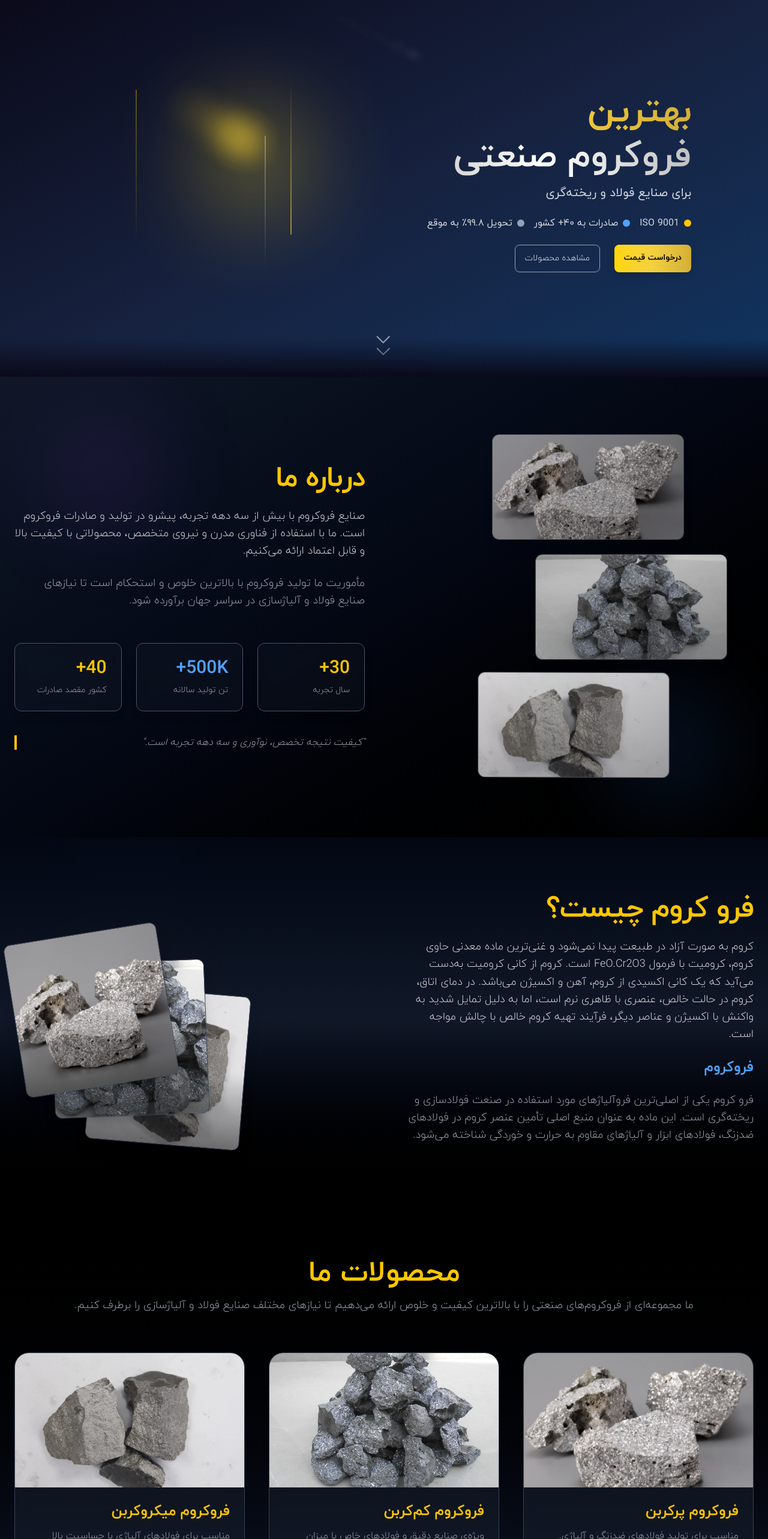
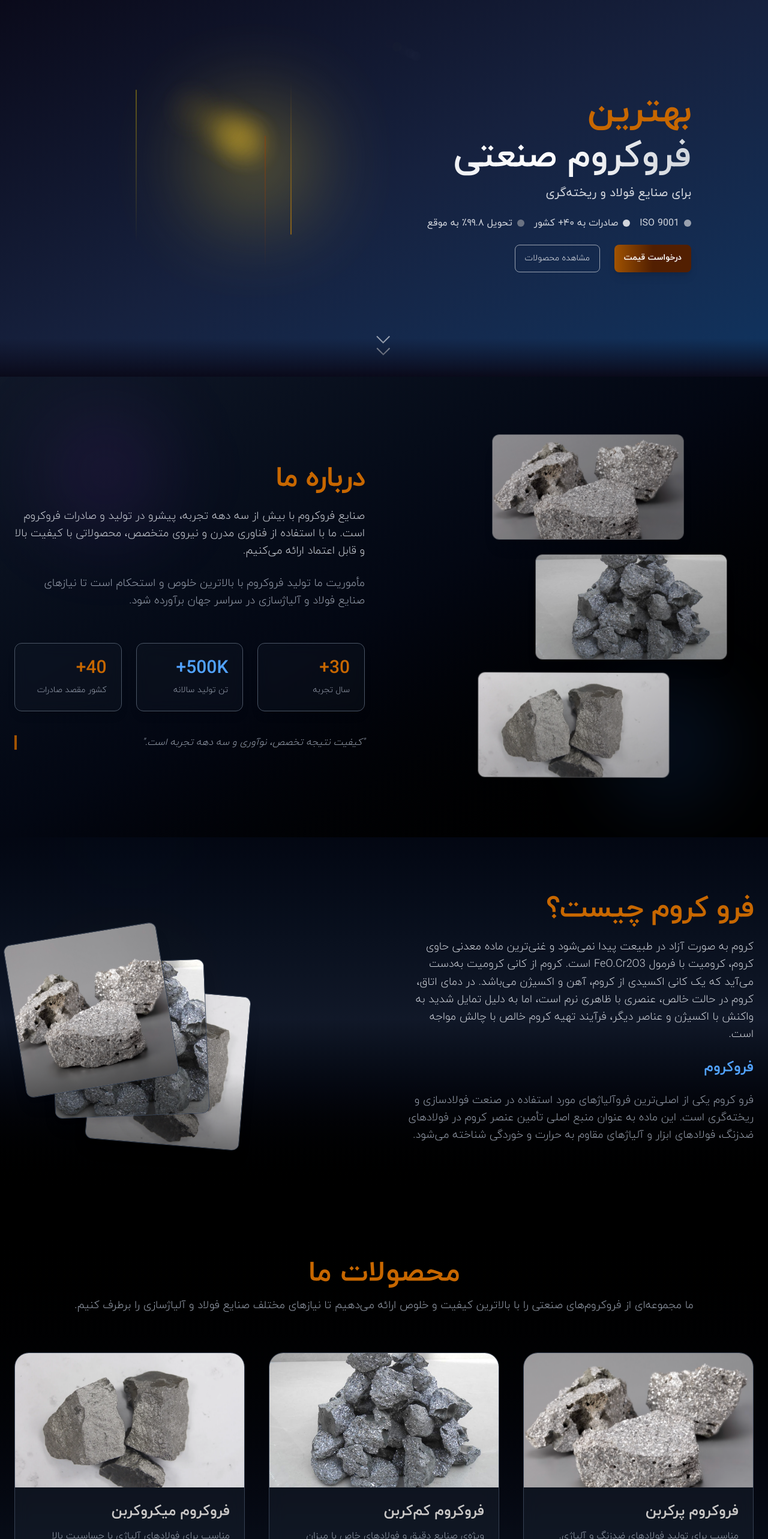
Before and after one commit to EmadARN/ferrocrome-landing, a Next.js app: page / in a window 1280 px wide. Shown: the part 140-2706 px from the top of the page at 60% size. Built offline with nearby package versions, Linux system fonts and the light colour scheme.

Commit message:
change:titles text-color

```diff
--- a/src/app/(sections)/About.jsx
+++ b/src/app/(sections)/About.jsx
@@ -4,14 +4,14 @@ import Image from "next/image";
 
 export default function About() {
   const stats = [
-    { value: "30+", label: "سال تجربه", color: "text-yellow-400" },
+    { value: "30+", label: "سال تجربه", color: "text-[#c76700]" },
     { value: "500K+", label: "تن تولید سالانه", color: "text-blue-400" },
-    { value: "40+", label: "کشور مقصد صادرات", color: "text-yellow-400" },
+    { value: "40+", label: "کشور مقصد صادرات", color: "text-[#c76700]" },
   ];
 
   const images = [
     "/images/high-carbon-ferrochrome.webp",
-    "/images/low-carbon-ferrochrome.jpg", // وسطی
+    "/images/low-carbon-ferrochrome.jpg",
     "/images/micro-carbon-ferrochrome.webp",
   ];
 
@@ -96,7 +96,7 @@ export default function About() {
             viewport={{ once: true }}
             className="space-y-6 order-1 lg:order-2"
           >
-            <h2 className="text-4xl md:text-5xl font-extrabold text-yellow-400 tracking-tight">
+            <h2 className="text-4xl md:text-5xl font-extrabold text-[#c76700] tracking-tight">
               درباره ما
             </h2>
 
@@ -132,7 +132,7 @@ export default function About() {
               initial={{ opacity: 0 }}
               whileInView={{ opacity: 1 }}
               transition={{ delay: 0.6 }}
-              className="mt-10 border-l-4 border-yellow-400 pl-5 italic text-gray-400"
+              className="mt-10 border-l-4 border-[#a15300] pl-5 italic text-gray-400"
             >
               "کیفیت نتیجه تخصص، نوآوری و سه دهه تجربه است."
             </motion.div>
--- a/src/app/(sections)/Contact.jsx
+++ b/src/app/(sections)/Contact.jsx
@@ -9,9 +9,8 @@ export default function Contact() {
         <motion.h2
           initial={{ opacity: 0, y: 20 }}
           whileInView={{ opacity: 1, y: 0 }}
-
           transition={{ duration: 0.6 }}
-          className="text-4xl md:text-5xl font-bold text-yellow-400 mb-4"
+          className="text-4xl md:text-5xl font-bold text-[#c76700] mb-4"
         >
           همکاری با ما را آغاز کنید
         </motion.h2>
--- a/src/app/(sections)/Footer.jsx
+++ b/src/app/(sections)/Footer.jsx
@@ -18,10 +18,10 @@ export default function Footer() {
 
   return (
     <footer className="bg-gradient-to-tr from-black via-gray-900 to-gray-800 text-gray-400 border-t border-gray-700 pt-16">
-      <div className="container mx-auto px-6 grid md:grid-cols-3 gap-12">
+      <div className="container mx-auto px-6 md:px-12 grid md:grid-cols-3 gap-12">
         {/* برند و توضیحات */}
-        <div>
-          <h3 className="text-3xl font-bold text-yellow-400 mb-4">
+        <div className="flex flex-col items-start">
+          <h3 className="text-3xl font-bold text-[#c76700] mb-4">
             FerroCorp Industries
           </h3>
           <p className="mb-6 text-sm">
@@ -36,7 +36,7 @@ export default function Footer() {
                 className={`w-12 h-12 ${item.bg} rounded-md flex items-center justify-center text-white shadow-lg`}
                 whileHover={{
                   scale: 1.2,
-                  rotate: 1,
+                  rotate: 5,
                   boxShadow: "0px 0px 15px rgba(255,255,0,0.7)",
                 }}
                 whileTap={{ scale: 0.9 }}
@@ -49,7 +49,7 @@ export default function Footer() {
         </div>
 
         {/* اطلاعات تماس */}
-        <div>
+        <div className="flex flex-col">
           <h4 className="text-gray-200 font-semibold mb-4">اطلاعات تماس</h4>
           <div className="space-y-2 text-sm">
             <p>📧 sales@ferrocorp.com</p>
@@ -60,16 +60,16 @@ export default function Footer() {
         </div>
 
         {/* نقشه */}
-        <div>
+        <div className="flex flex-col">
           <h4 className="text-gray-200 font-semibold mb-4">مکان ما</h4>
-          <div className="w-full h-40 rounded overflow-hidden border border-gray-700">
+          <div className="w-full h-40 rounded-lg overflow-hidden border border-gray-700 shadow-lg">
             <iframe
               title="FerroCorp Location"
-              src="https://www.google.com/maps/embed?pb=!1m18!1m12!1m3!1d3153.123456!2d-122.419415!3d37.774929!2m3!1f0!2f0!3f0!3m2!1i1024!2i768!4f13.1!3m3!1m2!1s0x80858064c0f12345%3A0xabcdef1234567890!2sIndustrial+District%2C+Steel+City!5e0!3m2!1sen!2s!4v1696482345678!5m2!1sen!2s"
+              src="https://www.google.com/maps/embed?pb=!1m17!1m12!1m3!1d4520.68976905636!2d57.74239300000001!3d28.798216000000004!2m3!1f0!2f0!3f0!3m2!1i1024!2i768!4f13.1!3m2!1m1!2s!5e1!3m2!1sen!2sjp!4v1759730282138!5m2!1sen!2sjp"
               width="100%"
               height="100%"
               className="border-0"
-              allowFullScreen=""
+              allowFullScreen
               loading="lazy"
               referrerPolicy="no-referrer-when-downgrade"
             ></iframe>
--- a/src/app/(sections)/Hero.jsx
+++ b/src/app/(sections)/Hero.jsx
@@ -13,11 +13,10 @@ export default function Hero() {
   };
 
   return (
- <section
-  onMouseMove={handleMouseMove}
-  className="relative bg-gradient-to-br from-[#0A0A1A] via-[#16213E] to-[#0F3460] overflow-hidden min-h-[60vh] lg:min-h-[80vh]"
->
-
+    <section
+      onMouseMove={handleMouseMove}
+      className="relative bg-gradient-to-br from-[#0A0A1A] via-[#16213E] to-[#0F3460] overflow-hidden min-h-[60vh] lg:min-h-[80vh]"
+    >
       <div className="container mx-auto px-6 lg:px-24 py-16 relative z-10 grid lg:grid-cols-2 gap-12 items-center">
         {/* Left Text */}
         <div className="space-y-6 lg:pr-8 relative z-10">
@@ -36,7 +35,7 @@ export default function Hero() {
                   ease: "easeInOut",
                   delay: idx * 0.1,
                 }}
-                className="absolute w-1 h-1 bg-white/70 rounded-full blur-sm"
+                className="absolute w-1 h-1 bg-white/30 rounded-full blur-sm"
               />
             ))}
 
@@ -72,12 +71,15 @@ export default function Hero() {
             initial={{ x: -100, opacity: 0 }}
             animate={{ x: 0, opacity: 1 }}
             transition={{ duration: 1 }}
-            className="text-4xl md:text-5xl lg:text-6xl font-extrabold text-white leading-tight relative z-10"
+            className="text-4xl md:text-5xl lg:text-6xl font-extrabold leading-tight relative z-10"
           >
-            <span className="bg-clip-text text-transparent bg-gradient-to-r from-[#FFD700] via-[#F4D03F] to-[#D4AF37] block">
+            <span
+              className="block"
+              style={{ backgroundClip: "text", color: "#c76700" }}
+            >
               بهترین
             </span>
-            <span className="bg-clip-text text-transparent bg-gradient-to-r from-[#C0C0C0] via-white to-[#C0C0C0] block">
+            <span className="bg-clip-text text-transparent bg-gradient-to-r from-gray-200 via-white to-gray-300 block">
               فروکروم صنعتی
             </span>
             <span className="block text-gray-300 mt-2 text-lg md:text-xl font-medium">
@@ -87,9 +89,9 @@ export default function Hero() {
 
           <div className="flex flex-wrap gap-4 mt-4 relative z-10">
             {[
-              { text: "ISO 9001", color: "bg-yellow-400" },
-              { text: "صادرات به ۴۰+ کشور", color: "bg-blue-400" },
-              { text: "تحویل ۹۹.۸٪ به موقع", color: "bg-slate-400" },
+              { text: "ISO 9001", color: "bg-gray-400" },
+              { text: "صادرات به ۴۰+ کشور", color: "bg-gray-300" },
+              { text: "تحویل ۹۹.۸٪ به موقع", color: "bg-gray-500" },
             ].map((item, idx) => (
               <motion.div
                 key={idx}
@@ -112,7 +114,7 @@ export default function Hero() {
           >
             <Link
               href="#contact"
-              className="px-4 py-3 rounded-lg bg-gradient-to-r from-[#FFD700] via-[#F4D03F] to-[#D4AF37] font-bold text-sm md:text-md text-black shadow-lg hover:scale-105 transition-transform"
+              className="px-4 py-3 rounded-lg bg-gradient-to-r from-[#a15300] via-[#521f01] to-[#521f01] font-bold text-sm md:text-md text-white shadow-lg hover:scale-105 transition-transform"
             >
               درخواست قیمت
             </Link>
@@ -141,7 +143,7 @@ export default function Hero() {
                 ease: "easeInOut",
                 delay: idx * 0.1,
               }}
-              className="absolute w-1 h-1 bg-white/70 rounded-full blur-sm"
+              className="absolute w-1 h-1 bg-white/30 rounded-full blur-sm"
             />
           ))}
 
@@ -159,7 +161,7 @@ export default function Hero() {
                 ease: "easeInOut",
                 delay: idx * 0.2,
               }}
-              className="absolute top-36 left-64 w-6 h-6 bg-gradient-to-r from-[#FFD700] via-[#F4D03F] to-[#D4AF37] rounded-full blur-xl"
+              className="absolute top-36 left-64 w-6 h-6 bg-gradient-to-r from-[#FFD700] via-[#F4D03F] to-[#521f01] rounded-full blur-xl"
             />
           ))}
 
@@ -181,12 +183,12 @@ export default function Hero() {
           <motion.div
             animate={{ y: [60, -60, 60], opacity: [0.2, 0.7, 0.2] }}
             transition={{ duration: 10, repeat: Infinity, ease: "easeInOut" }}
-            className="absolute bottom-1/4 right-1/4 w-[2px] h-64 bg-gradient-to-t from-[#F4D03F] to-transparent rounded"
+            className="absolute bottom-1/4 right-1/4 w-[2px] h-64 bg-gradient-to-t from-[#c98404] to-transparent rounded"
           />
           <motion.div
             animate={{ y: [-50, 50, -50], opacity: [0.2, 0.7, 0.2] }}
             transition={{ duration: 9, repeat: Infinity, ease: "easeInOut" }}
-            className="absolute top-1/3 right-1/3 w-[2px] h-56 bg-gradient-to-b from-[#C0C0C0] to-transparent rounded"
+            className="absolute top-1/3 right-1/3 w-[2px] h-56 bg-gradient-to-b from-[#9c3b03] to-transparent rounded"
           />
         </div>
       </div>
--- a/src/app/(sections)/Product.jsx
+++ b/src/app/(sections)/Product.jsx
@@ -52,7 +52,7 @@ export default function ProductsWithModal() {
           initial={{ opacity: 0, y: 30 }}
           whileInView={{ opacity: 1, y: 0 }}
           transition={{ duration: 0.6 }}
-          className="text-4xl md:text-5xl font-bold text-yellow-400 mb-4"
+          className="text-4xl md:text-5xl font-bold text-[#c76700] mb-4"
         >
           محصولات ما
         </motion.h2>
@@ -98,7 +98,7 @@ export default function ProductsWithModal() {
               </div>
 
               <div className="p-6 text-right relative z-10">
-                <h3 className="text-2xl font-bold text-yellow-400 mb-3">
+                <h3 className="text-2xl font-bold text-[#cac8c7] mb-3">
                   {product.name}
                 </h3>
                 <p className="text-gray-400 mb-4 leading-relaxed">
--- a/src/app/(sections)/ProductCarousel.jsx
+++ b/src/app/(sections)/ProductCarousel.jsx
@@ -6,18 +6,38 @@ import "swiper/css/navigation";
 import "swiper/css/pagination";
 
 const products = [
-  { id: 1, name: "فروکروم پرکربن", image: "/images/high-carbon-ferrochrome.webp" },
-  { id: 2, name: "فروکروم کم‌کربن", image: "/images/low-carbon-ferrochrome.jpg" },
-  { id: 3, name: "فروکروم میکروکربن", image: "/images/micro-carbon-ferrochrome.webp" },
-   { id: 4, name: "فروکروم میکروکربن", image: "/images/micro-carbon-ferrochrome.webp" },
-    { id: 5, name: "فروکروم میکروکربن", image: "/images/micro-carbon-ferrochrome.webp" },
+  {
+    id: 1,
+    name: "فروکروم پرکربن",
+    image: "/images/high-carbon-ferrochrome.webp",
+  },
+  {
+    id: 2,
+    name: "فروکروم کم‌کربن",
+    image: "/images/low-carbon-ferrochrome.jpg",
+  },
+  {
+    id: 3,
+    name: "فروکروم میکروکربن",
+    image: "/images/micro-carbon-ferrochrome.webp",
+  },
+  {
+    id: 4,
+    name: "فروکروم میکروکربن",
+    image: "/images/micro-carbon-ferrochrome.webp",
+  },
+  {
+    id: 5,
+    name: "فروکروم میکروکربن",
+    image: "/images/micro-carbon-ferrochrome.webp",
+  },
 ];
 
 export default function ProductCarousel() {
   return (
     <section className="py-20 bg-gradient-to-b from-black to-gray-900 text-gray-300">
       <div className="container mx-auto px-6 text-center">
-        <h2 className="text-4xl md:text-5xl font-bold text-yellow-400 mb-8">
+        <h2 className="text-4xl md:text-5xl font-bold text-[#c76700] mb-8">
           تصاویر محصولات
         </h2>
         <Swiper
@@ -43,7 +63,9 @@ export default function ProductCarousel() {
                   className="object-cover w-full h-64 hover:scale-110 transition-transform duration-500"
                 />
                 <div className="p-4 text-right">
-                  <h3 className="text-xl font-bold text-yellow-400">{product.name}</h3>
+                  <h3 className="text-xl font-bold text-[#a15300]">
+                    {product.name}
+                  </h3>
                 </div>
               </div>
             </SwiperSlide>
--- a/src/app/(sections)/WhatIsFerroChrome.jsx
+++ b/src/app/(sections)/WhatIsFerroChrome.jsx
@@ -23,7 +23,7 @@ export default function WhatIsFerroChrome() {
           viewport={{ once: true }}
           className="space-y-6 order-1 lg:order-1"
         >
-          <h2 className="text-4xl md:text-5xl font-extrabold text-yellow-400 tracking-tight">
+          <h2 className="text-4xl md:text-5xl font-extrabold text-[#c76700] tracking-tight">
             فرو کروم چیست؟
           </h2>
 
--- a/src/app/(sections)/WhyChooseUs.jsx
+++ b/src/app/(sections)/WhyChooseUs.jsx
@@ -4,7 +4,7 @@ import { FaAward, FaGlobe, FaCheckCircle, FaLeaf } from "react-icons/fa";
 
 const items = [
   {
-    icon: <FaAward className="w-10 h-10 mx-auto text-yellow-400" />,
+    icon: <FaAward className="w-10 h-10 mx-auto text-[#a15300]" />,
     title: "کیفیت ممتاز",
     desc: "تولید با گواهی ISO 9001 و کنترل کیفیت دقیق در تمامی مراحل.",
   },
@@ -34,7 +34,7 @@ export default function WhyChooseUs() {
           initial={{ opacity: 0, y: 20 }}
           whileInView={{ opacity: 1, y: 0 }}
           transition={{ duration: 0.6 }}
-          className="text-4xl md:text-5xl font-bold text-yellow-400 mb-4"
+          className="text-4xl md:text-5xl font-bold text-[#c76700] mb-4"
         >
           چرا شرکت‌های پیشرو ما را انتخاب می‌کنند
         </motion.h2>
@@ -55,7 +55,9 @@ export default function WhyChooseUs() {
               className="bg-gray-800/40 backdrop-blur-lg p-8 rounded-2xl hover:scale-105 transition-transform"
             >
               <div className="mb-4">{item.icon}</div>
-              <h3 className="text-xl font-bold text-gray-200 mb-2">{item.title}</h3>
+              <h3 className="text-xl font-bold text-gray-200 mb-2">
+                {item.title}
+              </h3>
               <p className="text-gray-400 text-sm">{item.desc}</p>
             </motion.div>
           ))}
--- a/src/components/forms/ContactForm.jsx
+++ b/src/components/forms/ContactForm.jsx
@@ -40,7 +40,7 @@ export default function ContactForm() {
           <input
             type="text"
             {...register("name")}
-            className="w-full px-4 py-3 rounded-xl bg-gray-700/40 text-white placeholder-gray-400 focus:outline-none focus:ring-2 focus:ring-yellow-400"
+            className="w-full px-4 py-3 rounded-xl bg-gray-700/40 text-white placeholder-gray-400 focus:outline-none focus:ring-2 focus:ring-[#a15300]"
             placeholder="نام خود را وارد کنید"
           />
           {errors.fullName && (
@@ -55,7 +55,7 @@ export default function ContactForm() {
           <input
             type="email"
             {...register("email")}
-            className="w-full px-4 py-3 rounded-xl bg-gray-700/40 text-white placeholder-gray-400 focus:outline-none focus:ring-2 focus:ring-yellow-400"
+            className="w-full px-4 py-3 rounded-xl bg-gray-700/40 text-white placeholder-gray-400 focus:outline-none focus:ring-2 focus:ring-[#a15300]"
             placeholder="example@email.com"
           />
           {errors.email && (
@@ -70,7 +70,7 @@ export default function ContactForm() {
           <input
             type="tel"
             {...register("phone_number")}
-            className="w-full px-4 py-3 rounded-xl bg-gray-700/40 text-white placeholder-gray-400 focus:outline-none focus:ring-2 focus:ring-yellow-400"
+            className="w-full px-4 py-3 rounded-xl bg-gray-700/40 text-white placeholder-gray-400 focus:outline-none focus:ring-2 focus:ring-[#a15300]"
             placeholder="+98 912 123 4567"
           />
         </div>
@@ -80,7 +80,7 @@ export default function ContactForm() {
           <input
             type="text"
             {...register("company_name")}
-            className="w-full px-4 py-3 rounded-xl bg-gray-700/40 text-white placeholder-gray-400 focus:outline-none focus:ring-2 focus:ring-yellow-400"
+            className="w-full px-4 py-3 rounded-xl bg-gray-700/40 text-white placeholder-gray-400 focus:outline-none focus:ring-2 focus:ring-[#a15300]"
             placeholder="نام شرکت"
           />
           {errors.company && (
@@ -96,7 +96,7 @@ export default function ContactForm() {
         <textarea
           {...register("message")}
           rows={4}
-          className="w-full px-4 py-3 rounded-xl bg-gray-700/40 text-white placeholder-gray-400 focus:outline-none focus:ring-2 focus:ring-yellow-400 resize-none"
+          className="w-full px-4 py-3 rounded-xl bg-gray-700/40 text-white placeholder-gray-400 focus:outline-none focus:ring-2 focus:ring-[#a15300] resize-none"
           placeholder="پیام خود را وارد کنید"
         ></textarea>
         {errors.message && (
--- a/src/components/ui/Button.jsx
+++ b/src/components/ui/Button.jsx
@@ -6,13 +6,14 @@ export default function Button({
   className,
   ...props
 }) {
-  const base = "font-bold py-3 px-6 rounded-xl transition-all duration-300";
+  const base =
+    "font-bold py-3 px-6 rounded-xl transition-all duration-300 cursor-pointer";
 
   const variants = {
     primary: "bg-blue-600 hover:bg-blue-700 text-white",
     secondary: "bg-gray-700 hover:bg-gray-600 text-white",
     premium:
-      "bg-gradient-to-r from-yellow-400 via-yellow-300 to-yellow-400 text-black shadow-lg hover:scale-105",
+      "bg-gradient-to-r from-[#a15300] via-[#521f01] to-[#a15300] text-white shadow-lg hover:scale-105 ",
   };
 
   return (
--- a/src/components/ui/ScrollTopButton.jsx
+++ b/src/components/ui/ScrollTopButton.jsx
@@ -34,7 +34,7 @@ export default function ScrollToTopButton() {
           animate={{ opacity: 1, y: 0 }}
           exit={{ opacity: 0, y: 50 }}
           transition={{ type: "spring", stiffness: 300, damping: 20 }}
-          className="fixed bottom-8 left-8 w-12 h-12 bg-yellow-400 text-gray-600 rounded-md shadow-lg flex items-center justify-center hover:bg-yellow-500 active:scale-90 z-50 cursor-pointer"
+          className="fixed bottom-8 left-8 w-12 h-12 bg-[#a15300] text-gray-200 rounded-md shadow-lg flex items-center justify-center hover:bg-[#703a00] active:scale-90 z-50 cursor-pointer"
         >
           ⬆
         </motion.button>
```
Also changed, not shown: src/app/not-found.jsx (+32 -19 lines).
